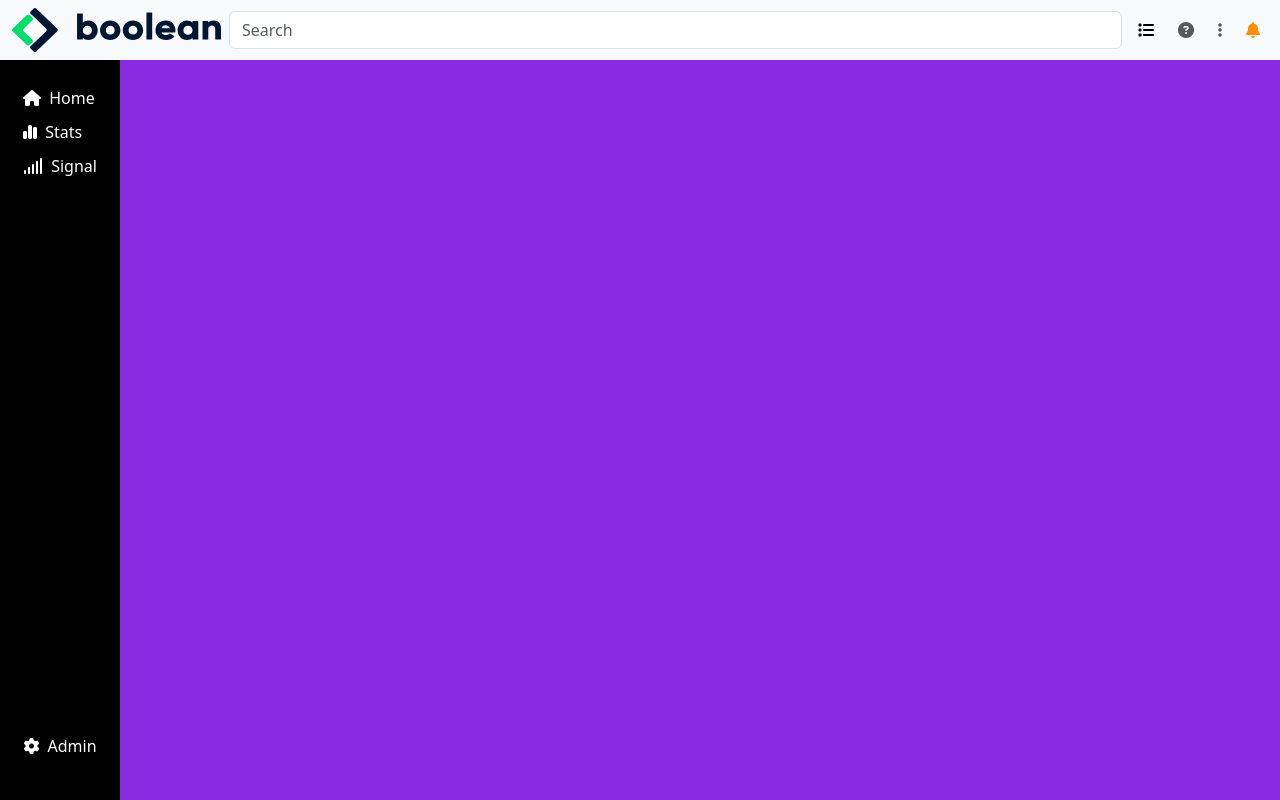
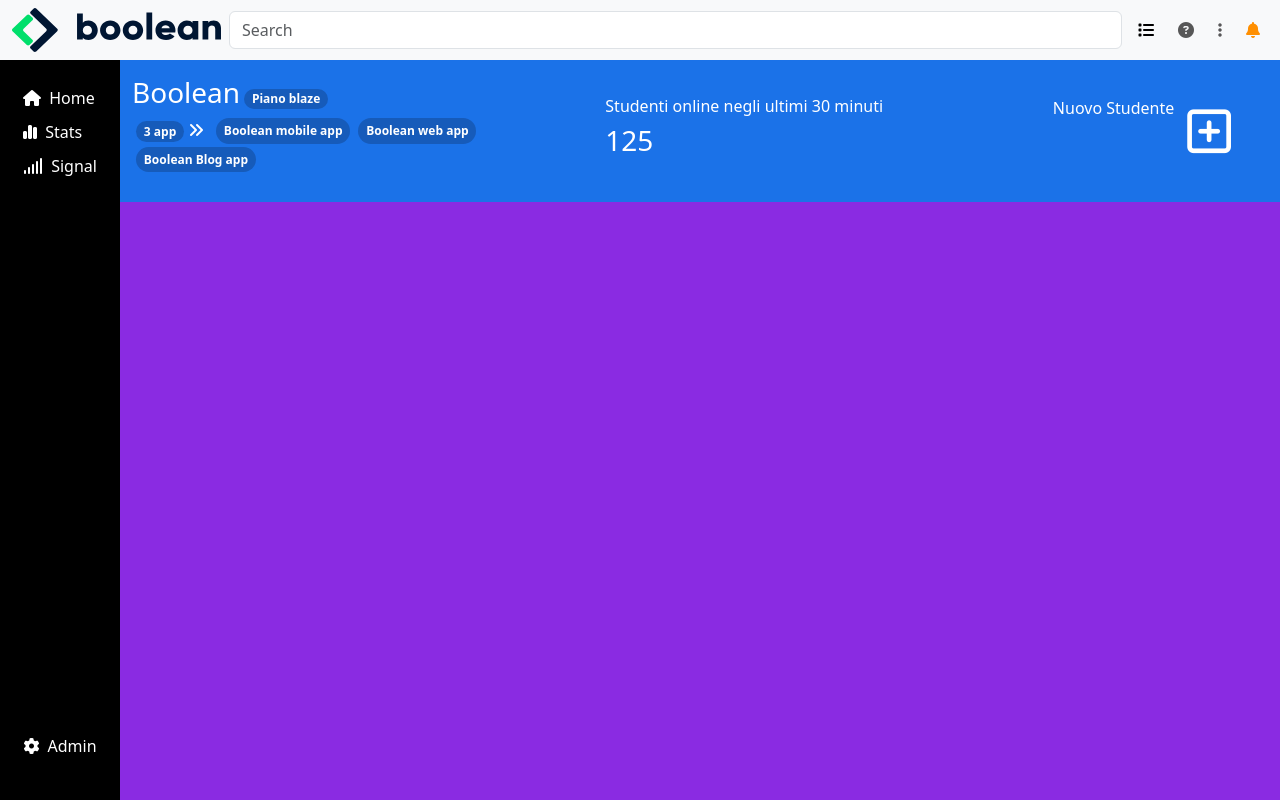
Before and after one commit to LucaB98/html-css-bootstrap-dashboard, a plain HTML site: page index.html in a window 1280 px wide. Drawn offline with nearby package versions, Linux system fonts and the light colour scheme.

Commit message:
added header main

```diff
--- a/css/style.css
+++ b/css/style.css
@@ -1,8 +1,19 @@
 a{
     text-decoration: none;
+    color: white;
 }
 
+.bg-blue{
+    background-color: #1B72E8;
+}
 
+.bg-dark-blue{
+    background-color: #165BBA;
+}
+
+.rounded-pill{
+    font-size: 12px;
+}
 
 .navbar{
     height: 60px;
@@ -45,6 +56,16 @@ a{
     overflow: auto;
 }
 
+.header-main .row{
+    width: 100%;
+}
+
+.fa-square-plus{
+    font-size: 50px;
+    color: white;
+    padding: 0;
+}
+
 @media screen and (min-width: 992px){
     .sidebar{
         width: 120px;
--- a/index.html
+++ b/index.html
@@ -77,7 +77,53 @@
         </nav>
         </div>
         <!-- main -->
-        <main id="main"></main>
+        <main id="main">
+          <header class="header-main container-fluid bg-blue text-white">
+            <div class="row row-cols-1 row-cols-md-3 align-items-center py-3">
+              <div class="col col-lg-3 d-flex justify-content-lg-end  order-md-1">
+                <h6 class="">Nuovo Studente</h6>
+                <button class="btn" type="button" data-bs-toggle="offcanvas" data-bs-target="#offcanvasScrolling" aria-controls="offcanvasScrolling"><i class="fa-regular fa-square-plus"></i></button>
+
+                <div class="offcanvas offcanvas-start" data-bs-scroll="true" data-bs-backdrop="false" tabindex="-1" id="offcanvasScrolling" aria-labelledby="offcanvasScrollingLabel">
+                  <div class="offcanvas-header">
+                    <h5 class="offcanvas-title" id="offcanvasScrollingLabel">Offcanvas with body scrolling</h5>
+                    <button type="button" class="btn-close" data-bs-dismiss="offcanvas" aria-label="Close"></button>
+                  </div>
+                  <div class="offcanvas-body">
+                    <p>Try scrolling the rest of the page to see this option in action.</p>
+                  </div>
+                </div>
+              </div>
+              <div class="col col-lg-5 d-flex flex-column">
+                <h3>Boolean<span class="badge rounded-pill bg-dark-blue ms-1">Piano blaze</span></h3>
+                <ul class="list-pill list-unstyled d-flex gap-1 d-flex flex-wrap">
+                  <li>
+                    <a href="#"><span class="badge rounded-pill bg-dark-blue ms-1">3 app</span></a>
+                  </li>
+                  <li>
+                    <a href="#"><i class="fa-solid fa-angles-right"></i></a>
+                  </li>
+                  <li>
+                    <a href="#"><span class="badge rounded-pill bg-dark-blue ms-1 d-lg-none">+</span></a>
+                  </li>
+                  <li>
+                    <a href="#"><span class="badge rounded-pill bg-dark-blue ms-1 d-none d-lg-inline">Boolean mobile app</span></a>
+                  </li>
+                  <li>
+                    <a href="#"><span class="badge rounded-pill bg-dark-blue ms-1 d-none d-lg-inline">Boolean web app</span></a>
+                  </li>
+                  <li>
+                    <a href="#"><span class="badge rounded-pill bg-dark-blue ms-1 d-none d-lg-inline">Boolean Blog app</span></a>
+                  </li>
+                </ul>
+              </div>
+              <div class="col col-lg-4">
+                <h6>Studenti online negli ultimi 30 minuti</h6>
+                <h3>125</h3>
+              </div>
+            </div>
+          </header>
+        </main>
     </div>
 
 
```
